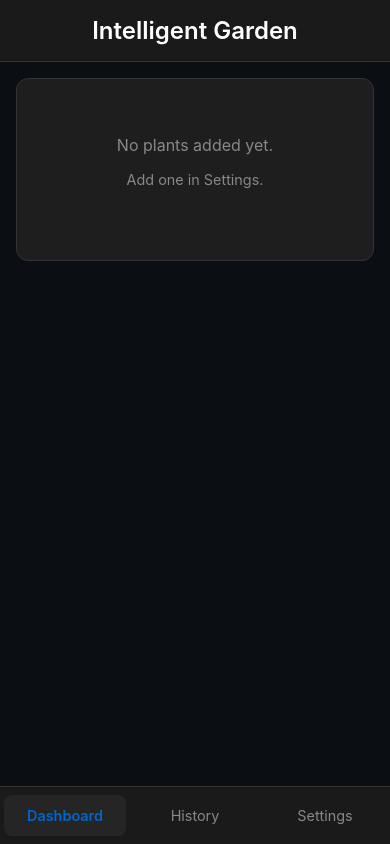
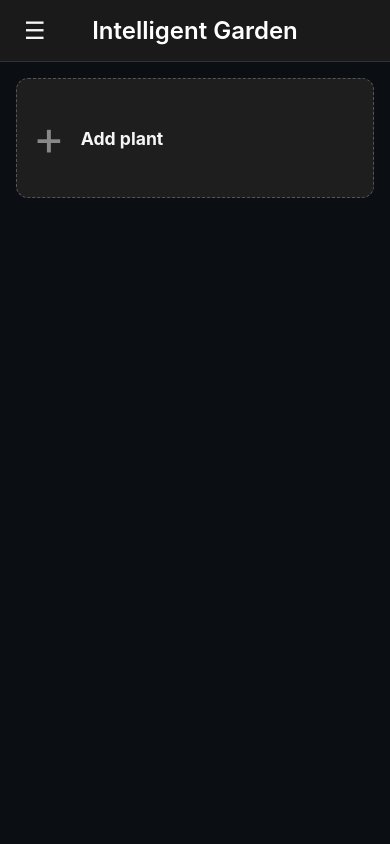
Before and after one commit to dsw49548/intelligent_garden, a React (Vite) app in the folder frontend/: page / in a window 390 px wide. Built offline with nearby package versions, Linux system fonts and the light colour scheme; no server answers.

Commit message:
Refactor routes and mobile shell

```diff
--- a/frontend/src/app.jsx
+++ b/frontend/src/app.jsx
@@ -1,19 +1,21 @@
 import { BrowserRouter, Routes, Route } from 'react-router-dom'
 import Layout from './components/layout.jsx'
-import Home from './pages/home.jsx'
-import Plant from './pages/plant.jsx'
-import History from './pages/history.jsx'
-import Settings from './pages/settings.jsx'
+import Plants from './pages/plants.jsx'
+import AddPlant from './pages/add_plant.jsx'
+import PlantDetails from './pages/plant_details.jsx'
+import AppSettings from './pages/app_settings.jsx'
+import About from './pages/about.jsx'
 
 function App() {
   return (
     <BrowserRouter>
       <Layout>
         <Routes>
-          <Route path="/" element={<Home />} />
-          <Route path="/plant/:id" element={<Plant />} />
-          <Route path="/history" element={<History />} />
-          <Route path="/settings" element={<Settings />} />
+          <Route path="/" element={<Plants />} />
+          <Route path="/add" element={<AddPlant />} />
+          <Route path="/plant/:id" element={<PlantDetails />} />
+          <Route path="/settings" element={<AppSettings />} />
+          <Route path="/about" element={<About />} />
         </Routes>
       </Layout>
     </BrowserRouter>
--- /dev/null
+++ b/frontend/src/components/drawer.jsx
@@ -0,0 +1,27 @@
+import { Link } from 'react-router-dom'
+
+function Drawer({ isOpen, onClose }) {
+  if (!isOpen) return null
+
+  return (
+    <>
+      <div className="drawer_overlay" onClick={onClose}></div>
+      <div className={`drawer ${isOpen ? 'drawer_open' : ''}`}>
+        <div className="drawer_header">
+          <h2>Menu</h2>
+          <button className="drawer_close" onClick={onClose}>×</button>
+        </div>
+        <nav className="drawer_nav">
+          <Link to="/" onClick={onClose}>Plants</Link>
+          <Link to="/settings" onClick={onClose}>App Settings</Link>
+          <Link to="/about" onClick={onClose}>About</Link>
+        </nav>
+        <div className="drawer_footer">
+          <p>Version 1.0.0</p>
+        </div>
+      </div>
+    </>
+  )
+}
+
+export default Drawer
--- a/frontend/src/components/layout.jsx
+++ b/frontend/src/components/layout.jsx
@@ -1,29 +1,12 @@
-import { Link, useLocation } from 'react-router-dom'
-import OfflineBadge from './offline_badge.jsx'
+import Topbar from './topbar.jsx'
 
 function Layout({ children }) {
-  const location = useLocation()
-
   return (
     <div className="app_shell">
-      <header className="top_bar">
-        <h1>Intelligent Garden</h1>
-        <OfflineBadge />
-      </header>
+      <Topbar />
       <main className="content">
         {children}
       </main>
-      <nav className="bottom_nav">
-        <Link to="/" className={location.pathname === '/' ? 'active' : ''}>
-          Dashboard
-        </Link>
-        <Link to="/history" className={location.pathname === '/history' ? 'active' : ''}>
-          History
-        </Link>
-        <Link to="/settings" className={location.pathname === '/settings' ? 'active' : ''}>
-          Settings
-        </Link>
-      </nav>
     </div>
   )
 }
--- /dev/null
+++ b/frontend/src/components/topbar.jsx
@@ -0,0 +1,28 @@
+import { useState } from 'react'
+import Drawer from './drawer.jsx'
+
+function Topbar({ onMenuClick }) {
+  const [drawerOpen, setDrawerOpen] = useState(false)
+
+  const handleMenuClick = () => {
+    setDrawerOpen(true)
+  }
+
+  const handleDrawerClose = () => {
+    setDrawerOpen(false)
+  }
+
+  return (
+    <>
+      <header className="top_bar">
+        <button className="menu_button" onClick={handleMenuClick} aria-label="Open menu">
+          ☰
+        </button>
+        <h1>Intelligent Garden</h1>
+      </header>
+      <Drawer isOpen={drawerOpen} onClose={handleDrawerClose} />
+    </>
+  )
+}
+
+export default Topbar
--- /dev/null
+++ b/frontend/src/pages/about.jsx
@@ -0,0 +1,11 @@
+function About() {
+  return (
+    <div className="card">
+      <h2 className="card_title">About</h2>
+      <p>Intelligent Garden - Plant monitoring PWA</p>
+      <p>Version 1.0.0</p>
+    </div>
+  )
+}
+
+export default About
--- /dev/null
+++ b/frontend/src/pages/add_plant.jsx
@@ -0,0 +1,10 @@
+function AddPlant() {
+  return (
+    <div className="card">
+      <h2 className="card_title">Add Plant</h2>
+      <p>Add plant form will be implemented in next stages.</p>
+    </div>
+  )
+}
+
+export default AddPlant
--- /dev/null
+++ b/frontend/src/pages/app_settings.jsx
@@ -0,0 +1,10 @@
+function AppSettings() {
+  return (
+    <div className="card">
+      <h2 className="card_title">App Settings</h2>
+      <p>App settings will be implemented in next stages.</p>
+    </div>
+  )
+}
+
+export default AppSettings
--- /dev/null
+++ b/frontend/src/pages/plant_details.jsx
@@ -0,0 +1,15 @@
+import { useParams } from 'react-router-dom'
+
+function PlantDetails() {
+  const { id } = useParams()
+
+  return (
+    <div className="card">
+      <h2 className="card_title">Plant Details</h2>
+      <p>Plant ID: {id}</p>
+      <p>Plant details will be implemented in next stages.</p>
+    </div>
+  )
+}
+
+export default PlantDetails
--- /dev/null
+++ b/frontend/src/pages/plants.jsx
@@ -0,0 +1,35 @@
+import { useState, useEffect } from 'react'
+import { Link } from 'react-router-dom'
+import { getPlants } from '../storage.js'
+
+function Plants() {
+  const [plants, setPlants] = useState([])
+
+  useEffect(() => {
+    setPlants(getPlants())
+  }, [])
+
+  return (
+    <div className="plants_list_container">
+      {plants.map(plant => (
+        <Link key={plant.id} to={`/plant/${plant.id}`} className="plant_tile">
+          {plant.photo && (
+            <img src={plant.photo} alt={plant.name} className="plant_tile_photo" />
+          )}
+          <div className="plant_tile_info">
+            <h3>{plant.name}</h3>
+            <span className="status_badge status_nodata">NO DATA</span>
+          </div>
+        </Link>
+      ))}
+      <Link to="/add" className="plant_tile plant_tile_add">
+        <div className="plant_tile_add_icon">+</div>
+        <div className="plant_tile_info">
+          <h3>Add plant</h3>
+        </div>
+      </Link>
+    </div>
+  )
+}
+
+export default Plants
--- a/frontend/src/styles.css
+++ b/frontend/src/styles.css
@@ -17,7 +17,6 @@ body {
   min-height: 100vh;
   display: flex;
   flex-direction: column;
-  padding-bottom: 70px;
 }
 
 .top_bar {
@@ -26,12 +25,28 @@ body {
   padding: 1rem;
   text-align: center;
   position: relative;
+  display: flex;
+  align-items: center;
+  justify-content: center;
+}
+
+.menu_button {
+  position: absolute;
+  left: 1rem;
+  background: transparent;
+  border: none;
+  color: #f5f5f5;
+  font-size: 1.5rem;
+  cursor: pointer;
+  padding: 0.5rem;
+  line-height: 1;
 }
 
 .top_bar h1 {
   font-size: 1.5rem;
   font-weight: 600;
   color: #fff;
+  margin: 0;
 }
 
 .content {
@@ -328,6 +343,182 @@ body {
   background: #333;
 }
 
+.drawer_overlay {
+  position: fixed;
+  top: 0;
+  left: 0;
+  right: 0;
+  bottom: 0;
+  background: rgba(0, 0, 0, 0.5);
+  z-index: 1000;
+}
+
+.drawer {
+  position: fixed;
+  top: 0;
+  left: 0;
+  bottom: 0;
+  width: 280px;
+  max-width: 85vw;
+  background: #1a1a1a;
+  z-index: 1001;
+  display: flex;
+  flex-direction: column;
+  transform: translateX(-100%);
+  transition: transform 0.3s ease;
+  box-shadow: 2px 0 8px rgba(0, 0, 0, 0.3);
+}
+
+.drawer.drawer_open {
+  transform: translateX(0);
+}
+
+.drawer_header {
+  padding: 1.5rem;
+  border-bottom: 1px solid #333;
+  display: flex;
+  justify-content: space-between;
+  align-items: center;
+}
+
+.drawer_header h2 {
+  font-size: 1.25rem;
+  color: #f5f5f5;
+  margin: 0;
+}
+
+.drawer_close {
+  background: transparent;
+  border: none;
+  color: #f5f5f5;
+  font-size: 2rem;
+  cursor: pointer;
+  line-height: 1;
+  padding: 0;
+  width: 32px;
+  height: 32px;
+  display: flex;
+  align-items: center;
+  justify-content: center;
+}
+
+.drawer_nav {
+  flex: 1;
+  padding: 1rem 0;
+  display: flex;
+  flex-direction: column;
+}
+
+.drawer_nav a {
+  padding: 1rem 1.5rem;
+  color: #f5f5f5;
+  text-decoration: none;
+  transition: background 0.2s;
+}
+
+.drawer_nav a:hover {
+  background: #2a2a2a;
+}
+
+.drawer_footer {
+  padding: 1rem 1.5rem;
+  border-top: 1px solid #333;
+  color: #888;
+  font-size: 0.85rem;
+}
+
+.plants_list_container {
+  display: flex;
+  flex-direction: column;
+  gap: 1rem;
+}
+
+.plant_tile {
+  background: #1e1e1e;
+  border-radius: 12px;
+  padding: 1rem;
+  display: flex;
+  align-items: center;
+  gap: 1rem;
+  text-decoration: none;
+  color: inherit;
+  border: 1px solid #333;
+  transition: background 0.2s, border-color 0.2s;
+}
+
+.plant_tile:hover {
+  background: #252525;
+  border-color: #444;
+}
+
+.plant_tile_photo {
+  width: 64px;
+  height: 64px;
+  border-radius: 8px;
+  object-fit: cover;
+  background: #333;
+}
+
+.plant_tile_info {
+  flex: 1;
+  display: flex;
+  flex-direction: column;
+  gap: 0.5rem;
+}
+
+.plant_tile_info h3 {
+  font-size: 1.1rem;
+  color: #f5f5f5;
+  margin: 0;
+}
+
+.plant_tile_add {
+  justify-content: center;
+  align-items: center;
+  min-height: 120px;
+  border-style: dashed;
+  border-color: #555;
+}
+
+.plant_tile_add:hover {
+  border-color: #777;
+}
+
+.plant_tile_add_icon {
+  font-size: 3rem;
+  color: #888;
+  line-height: 1;
+}
+
+.status_badge {
+  display: inline-block;
+  padding: 0.25rem 0.75rem;
+  border-radius: 12px;
+  font-size: 0.75rem;
+  font-weight: 600;
+  text-transform: uppercase;
+}
+
+.status_ok {
+  background: #2d5a2d;
+  color: #90ee90;
+}
+
+.status_warn {
+  background: #5a4d2d;
+  color: #ffd700;
+}
+
+.status_bad {
+  background: #5a2d2d;
+  color: #ff6b6b;
+}
+
+.status_nodata {
+  background: #3a3a3a;
+  color: #aaa;
+}
+
 @media (min-width: 768px) {
   .content {
     padding: 2rem;
```
